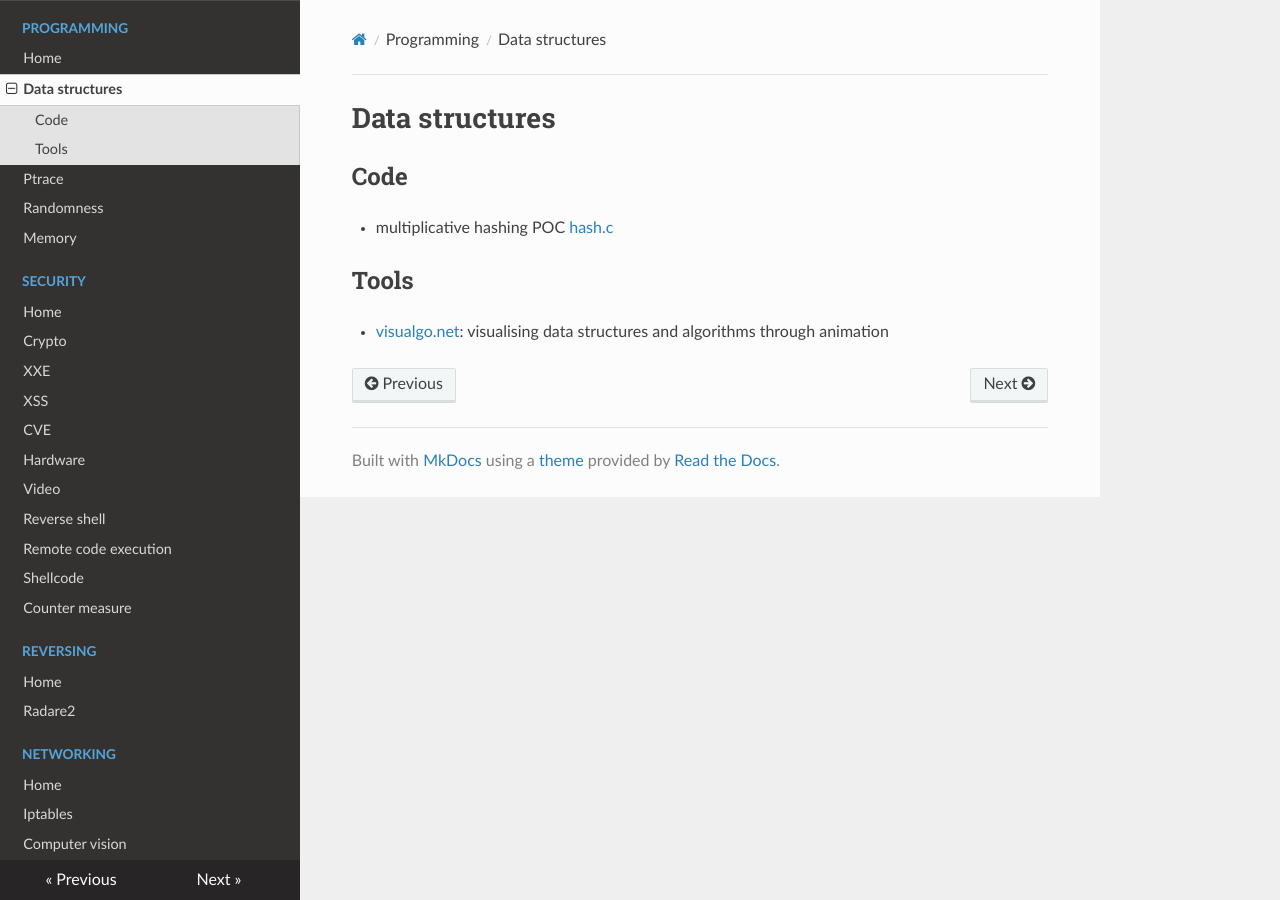
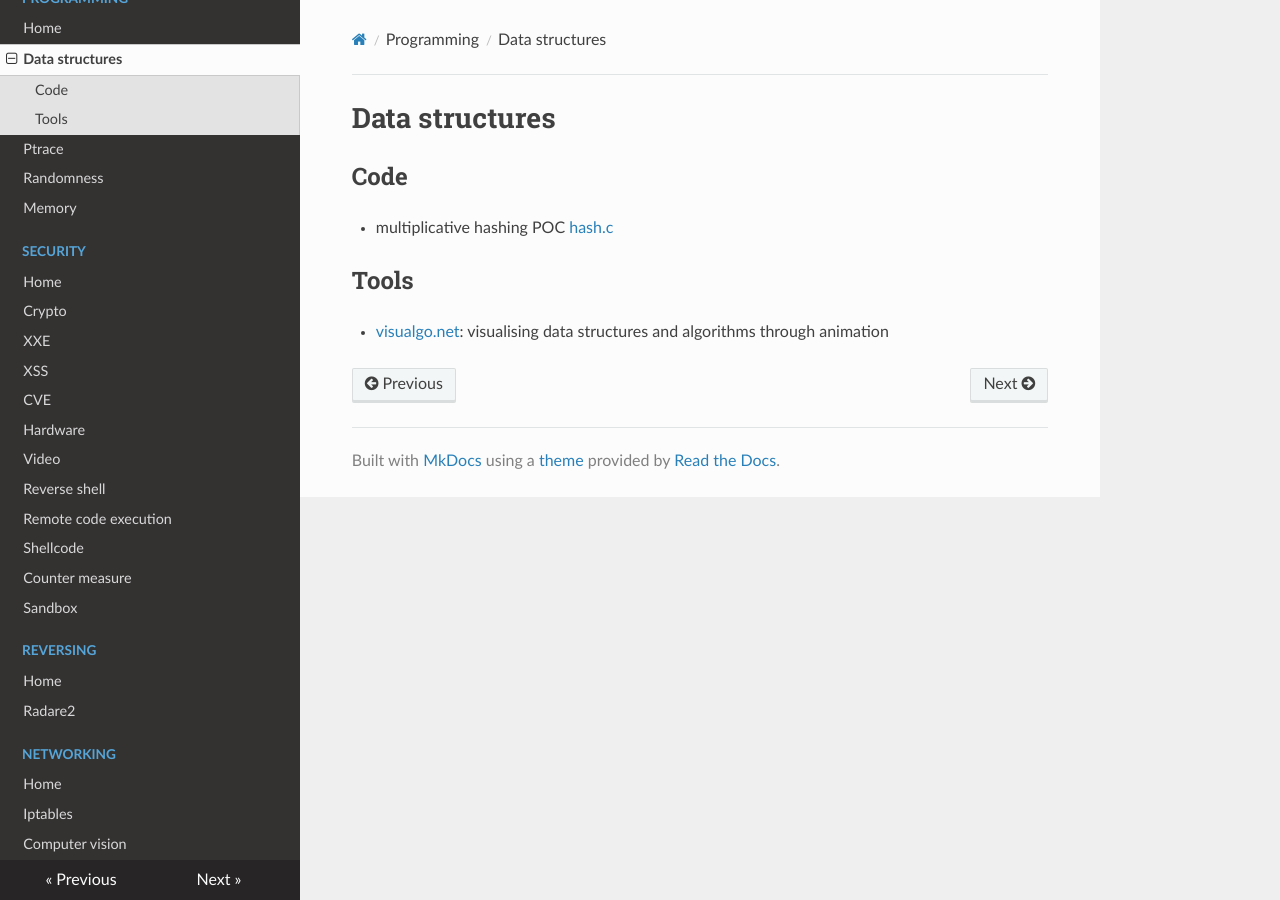
Before and after one commit to gipi/low-level, an MkDocs documentation site: the page built from docs/data_structures/index.md, in a window 1280 px wide. Built offline with MkDocs 1.6.1, drawn with Linux system fonts in a browser that asks for light colours; nearby versions of some CDN libraries; old or Windows-style settings are respelled for this version of MkDocs.

Commit message:
Update mkdocs.yml

```diff
--- a/mkdocs.yml
+++ b/mkdocs.yml
@@ -27,6 +27,7 @@ pages:
   - Remote code execution: security/rce.md
   - Shellcode: shellcode.md
   - Counter measure: counter-measure.md
+  - Sandbox: security/sandbox.md
 - Reversing:
   - Home: reversing/reversing.md
   - Radare2: reversing/radare2.md
```
